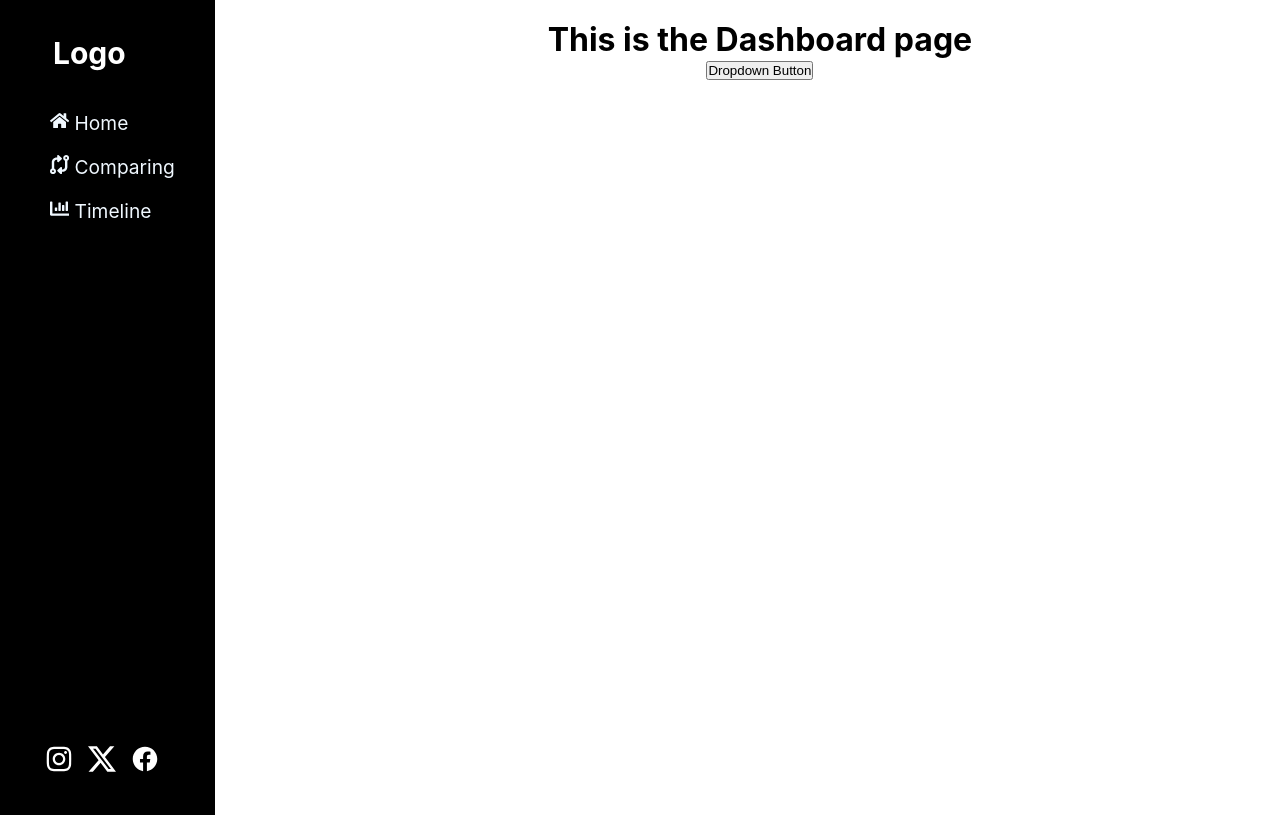
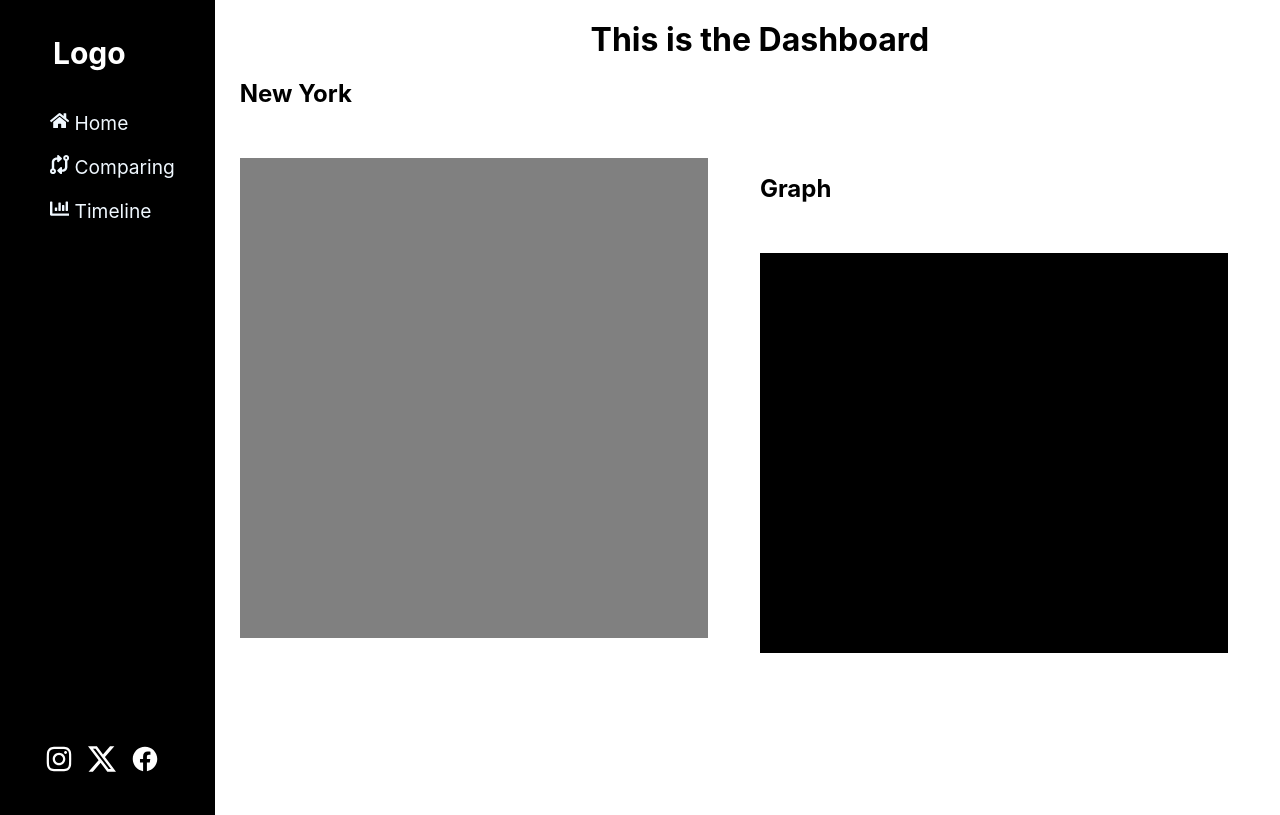
Before and after one commit to ZanderBez/DV-200_S1, a React (Create React App) app in the folder myapp/: page / in a window 1280 px wide. Built offline with nearby package versions, Linux system fonts and the light colour scheme.

Commit message:
Update Dashboard

```diff
--- a/myapp/src/pages/Dashboard.css
+++ b/myapp/src/pages/Dashboard.css
@@ -1,9 +1,40 @@
-.content{
-    flex: 1;
-    padding-top: 20px;
-    padding-left: 55px;
+/* Dashboard.css */
+
+.title {
+    text-align: center;
 }
 
-.title{
-    text-align: center;
+.row {
+    display: flex;
+    justify-content: space-around;
+    align-items: flex-start; /* Center vertically */
 }
+
+.col {
+    flex: 1;
+}
+
+.weather-name {
+    margin-top: 20px;
+    text-align: left;
+}
+
+.weather-graph {
+    margin-top: 115px;
+    text-align: left;
+}
+
+
+.block1 {
+    margin-top: 50px;
+    width: 90%;
+    height: 60vh;
+    background-color: gray;
+}
+
+.block2 {
+    margin-top: 50px;
+    height: 50vh;
+    width: 90%;
+    background-color: black;
+}
--- a/myapp/src/pages/Dashboard.js
+++ b/myapp/src/pages/Dashboard.js
@@ -1,25 +1,29 @@
-import React from 'react'
+import React from 'react';
 import './Dashboard.css';
-import Dropdown from 'react-bootstrap/Dropdown';
 
 const Dashboard = () => {
   return (
-    <div className='title'>
-      <h1>This is the Dashboard page</h1>
-      <Dropdown>
-      <Dropdown.Toggle variant="success" id="dropdown-basic">
-        Dropdown Button
-      </Dropdown.Toggle>
+    <div>
+      <div className='title'>
+        <h1>This is the Dashboard</h1>
+      </div>
+      <div className='row'>
+        <div className='col'>
+          <div className='weather-name'>
+            <h2>New York</h2>
+            <div className='block1'></div>
+          </div>
+        </div>
+        <div className='col'>
+          <div className='weather-graph'>
+          <h2>Graph</h2>
+            <div className='block2'>
+            </div>
+          </div>
+        </div>
+      </div>
+    </div>
+  );
+};
 
-      <Dropdown.Menu>
-        <Dropdown.Item href="#/action-1">Action</Dropdown.Item>
-        <Dropdown.Item href="#/action-2">Another action</Dropdown.Item>
-        <Dropdown.Item href="#/action-3">Something else</Dropdown.Item>
-      </Dropdown.Menu>
-    </Dropdown>
-    </div>
-
-  )
-}
-
-export default Dashboard
+export default Dashboard;
```
